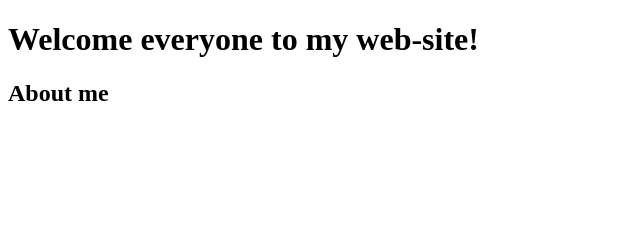
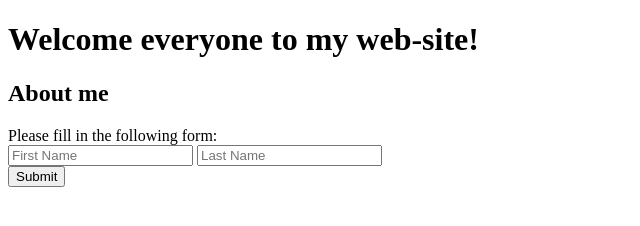
Before and after one commit to Sanzhanov/sanzhanov.github.io, a website: page index.html in a window 1280 px wide. Shown: the whole page, without its empty margins (0-640 px from the left). Drawn offline with Linux system fonts and the light colour scheme.

Commit message:
Add form

```diff
--- a/index.html
+++ b/index.html
@@ -8,5 +8,14 @@
 <body>
     <h1>Welcome everyone to my web-site!</h1>
     <h2>About me</h2>
+
+    <form>
+        Please fill in the following form:
+        <div>
+        <input type="text" placeholder="First Name" name="first">
+        <input type="text" placeholder="Last Name" name="last">
+        </div>
+        <input type="submit">
+    </form>
 </body>
 </html>
```
